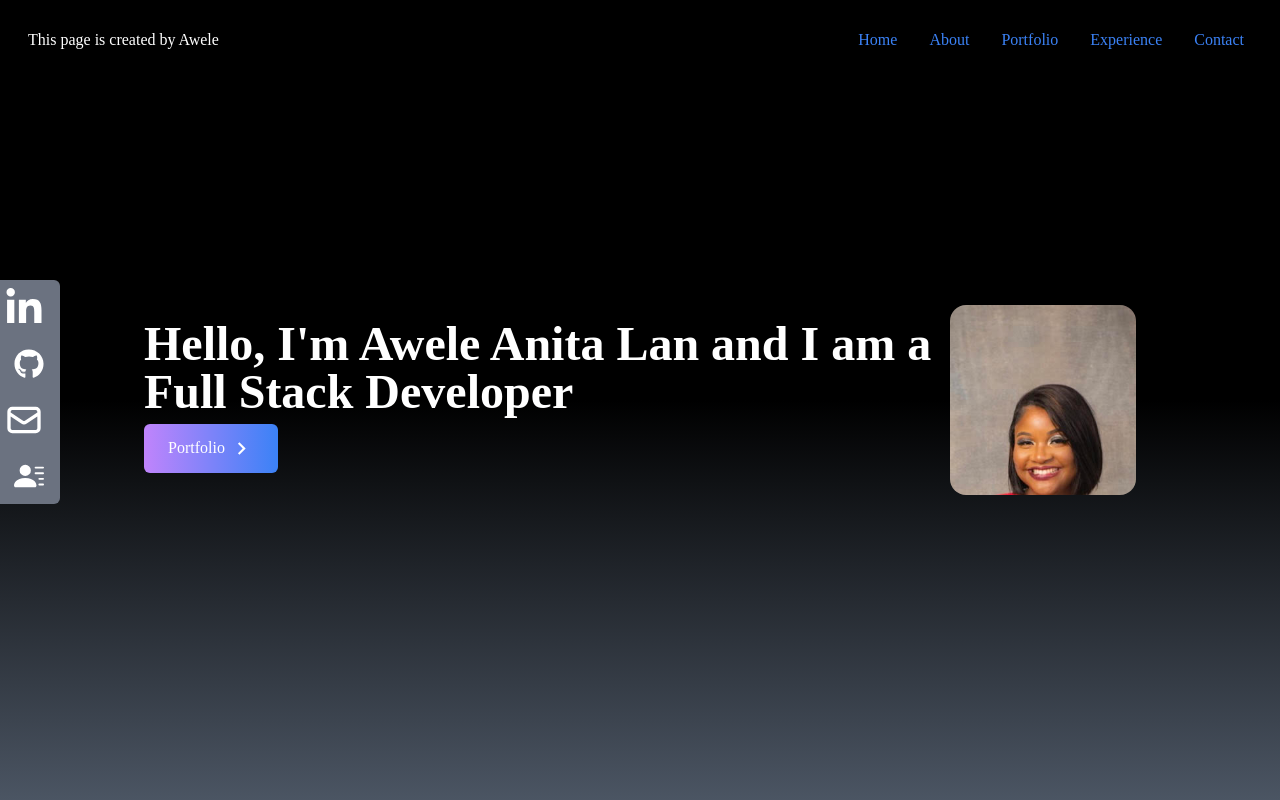
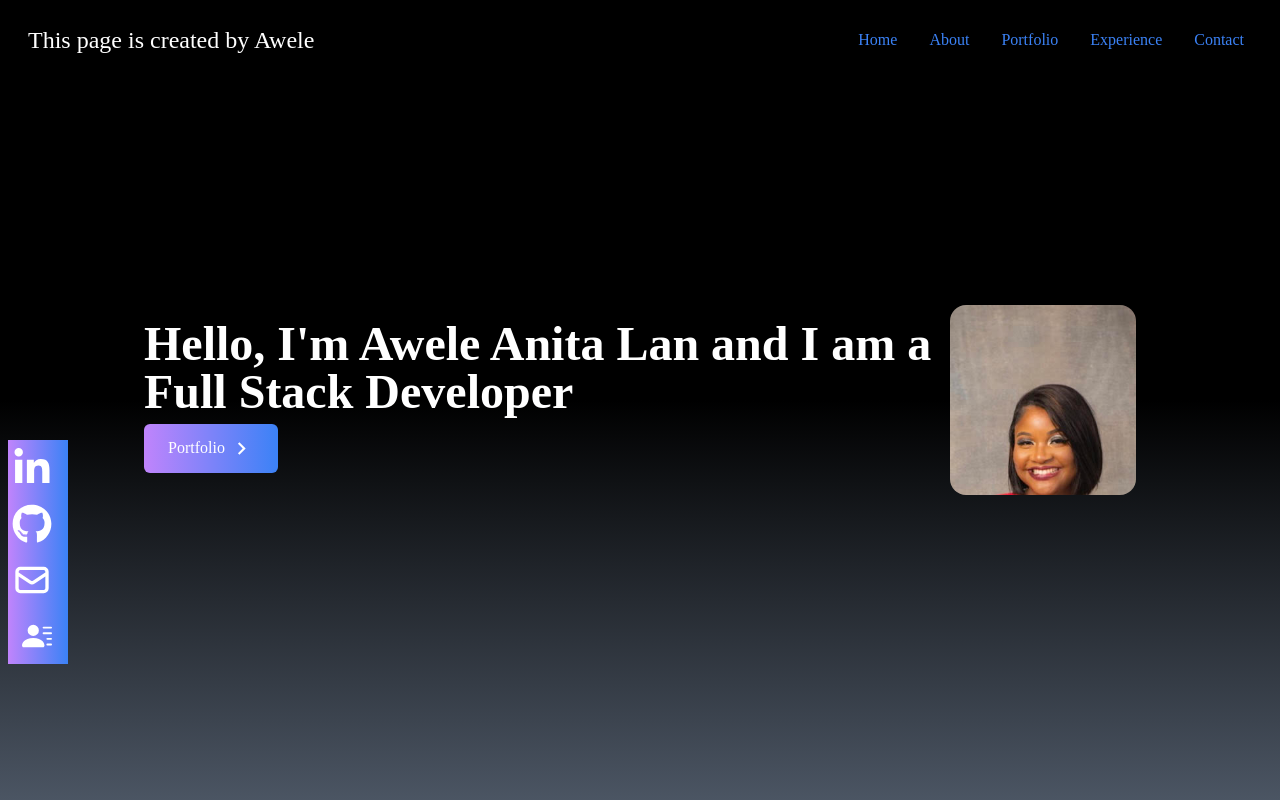
Before and after one commit to Awele1111/React-Portfolio, a React (Create React App) app in the folder portfolio_app/: page / in a window 1280 px wide. Shown: the top 800 px of the page. Built offline with nearby package versions, Linux system fonts and the light colour scheme; a web font is replaced by a local one.

Commit message:
completed acceptance criteria

```diff
--- a/portfolio_app/src/components/Home.jsx
+++ b/portfolio_app/src/components/Home.jsx
@@ -71,7 +71,7 @@ const Home = () => {
           <img
             src={aboutImage}
             alt="my profile"
-            className="rounded-2xl mx-auto w-2/3 md:w-full"
+            className="rounded-2xl mx-auto w-2/3 md:w-full cursor-pointer"
           />
         </div>
       </div>
--- a/portfolio_app/src/components/NavBar.jsx
+++ b/portfolio_app/src/components/NavBar.jsx
@@ -1,61 +1,74 @@
 // import React, { useState } from "react";
 // import { FaBars, FaTimes } from "react-icons/fa";
+// import { Link } from "react-scroll";
 
 // const NavBar = () => {
 //   const [nav, setNav] = useState(false);
+
 //   const links = [
 //     {
 //       id: 1,
-//       link: 'home',
+//       link: "home",
 //     },
 //     {
 //       id: 2,
-//       link: 'about',
+//       link: "about",
 //     },
 //     {
 //       id: 3,
-//       link: 'portfolio',
+//       link: "portfolio",
 //     },
 //     {
 //       id: 4,
-//       link: 'experience',
+//       link: "experience",
 //     },
 //     {
 //       id: 5,
-//       link: 'contact',
+//       link: "contact",
 //     },
 //   ];
 
 //   return (
-//     <div className="flex justify-between items-center w-full h-20 px-4 text-white bg-black fixed">
+//     <div className="flex justify-between items-center w-full h-20 px-5 text-white bg-black fixed">
 //       <div>
-//         <h1 className="text-3xl font-signature ml-9"></h1>
+//         <h1 className="text-45xl font-signature ml-2">This page is created by Awele</h1>
 //       </div>
+
 //       <ul className="hidden md:flex">
 //         {links.map(({ id, link }) => (
 //           <li
 //             key={id}
-//             className="px-4 cursor-pointer capitalize font-medium text-blue-500 hover:scale-105 duration-200"
+//             className="px-4 cursor-pointer capitalize font-medium text-blue-500 hover:scale-150 hover:text-yellow-500 duration-300"
 //           >
-//             {link}
+//             <Link to={link} smooth duration={500}>
+//               {link}
+//             </Link>
 //           </li>
 //         ))}
 //       </ul>
 
 //       <div
 //         onClick={() => setNav(!nav)}
-//         className="cursor-pointer pr-5 z-9 text-gray-500"
+//         className="cursor-pointer pr-4 z-10 text-gray-500 md:hidden"
 //       >
 //         {nav ? <FaTimes size={30} /> : <FaBars size={30} />}
 //       </div>
+
 //       {nav && (
-//         <ul className="flex flex-col justify-center absolute top-0 left-0 w-full h-screen bg-gradient-to-b from-black to-gray-800 text-blue-500">
+//         <ul className="flex flex-col justify-center items-center absolute top-0 left-0 w-full h-screen bg-gradient-to-b from-black to-gray-800 text-gray-500">
 //           {links.map(({ id, link }) => (
 //             <li
 //               key={id}
-//               className="px-4 cursor-pointer capitalize py-7 text-6xl"
+//               className="px-4 cursor-pointer capitalize py-6 text-4xl"
 //             >
-//               {link}
+//               <Link
+//                 onClick={() => setNav(!nav)}
+//                 to={link}
+//                 smooth
+//                 duration={400}
+//               >
+//                 {link}
+//               </Link>
 //             </li>
 //           ))}
 //         </ul>
@@ -100,7 +113,7 @@ const NavBar = () => {
   return (
     <div className="flex justify-between items-center w-full h-20 px-5 text-white bg-black fixed">
       <div>
-        <h1 className="text-45xl font-signature ml-2">This page is created by Awele</h1>
+        <h1 className="text-2xl font-signature ml-2">This page is created by Awele</h1>
       </div>
 
       <ul className="hidden md:flex">
--- a/portfolio_app/src/components/Socials.jsx
+++ b/portfolio_app/src/components/Socials.jsx
@@ -98,7 +98,7 @@ const Socials = () => {
       id: 2,
       child: (
         <>
-          GitHub <FaGithub size={30} />
+          GitHub <FaGithub size={40} />
         </>
       ),
       href: "https://github.com/awele1111",
@@ -126,13 +126,14 @@ const Socials = () => {
   ];
 
   return (
-    <div className="hidden lg:flex flex-col top-[35%] left-0 fixed">
+    <div className="hidden lg:flex flex-col top-[55%] left-2 fixed bg-gradient-to-r from-purple-400 to-blue-500 cursor-pointer"
+    >
       <ul>
         {links.map(({ id, child, href, style, download }) => (
           <li
             key={id}
             className={
-              "flex justify-between items-center w-40 h-14 px-4 ml-[-100px] hover:ml-[-10px] hover:rounded-md duration-300 bg-gray-500" +
+              "flex justify-between items-center w-40 h-14 px-4 ml-[-100px] hover:ml-[-10px] hover:rounded-md duration-300 bg-purple-550" +
               " " +
               style
             }
```
Also changed, not shown: portfolio_app/src/components/footer.jsx (added), 1 other file (tests, documents, lock files or other folders).
